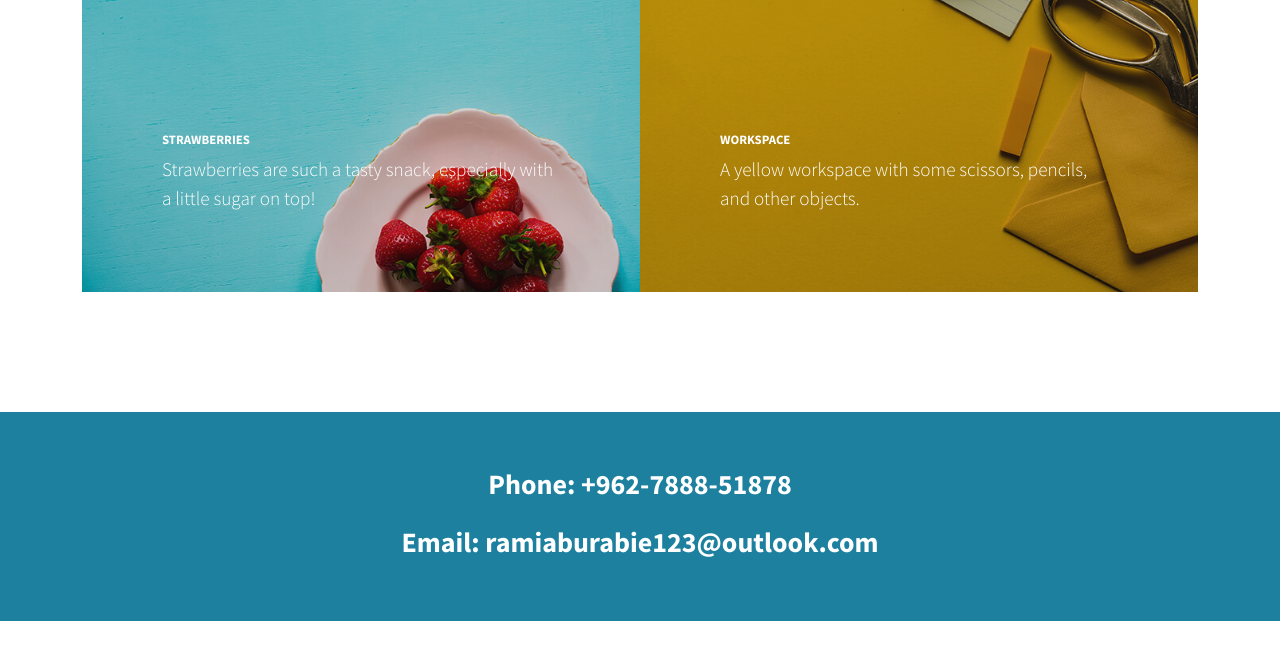
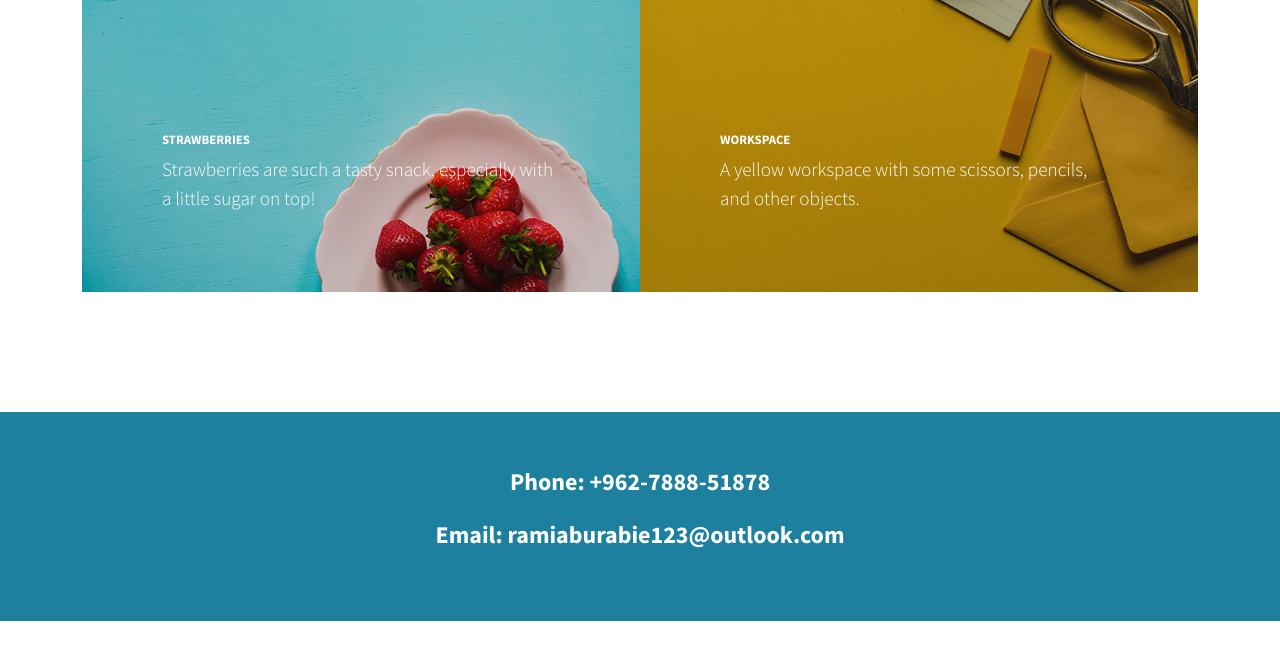
Before and after one commit to ramitawfiq/ramitawfiq.github.io, a plain HTML site: page index.html in a window 1280 px wide. Shown: the part 3256-3923 px from the top of the page. Drawn offline with Linux system fonts and the light colour scheme.

Commit message:
Update index.html

```diff
--- a/index.html
+++ b/index.html
@@ -243,7 +243,7 @@
       class="content-section bg-primary text-white"
       style="height: 208.792px; width:auto; padding: 56px 0px; margin: 0px"
     >
-      <h3 class="mb-4" style="text-align: center">
+      <h4 class="mb-4" style="text-align: center">
         Phone:&nbsp;<a href="tel:962788851878"
           ><strong
             ><span style="color: rgb(255, 255, 255)"
@@ -251,8 +251,8 @@
             ></strong
           ></a
         >
-      </h3>
-      <h3 class="mb-4" style="text-align: center">
+      </h4>
+      <h4 class="mb-4" style="text-align: center">
         Email:&nbsp;<a href="mailto:ramiaburabie123@outlook.com"
           ><strong
             ><span style="color: rgb(255, 255, 255)"
@@ -260,7 +260,7 @@
             ></strong
           ></a
         >
-      </h3>
+      </h4>
       <div class="container text-center"></div>
     </section>
     <footer class="footer text-center" style="padding: 49px 0px; height: 201px">
```
